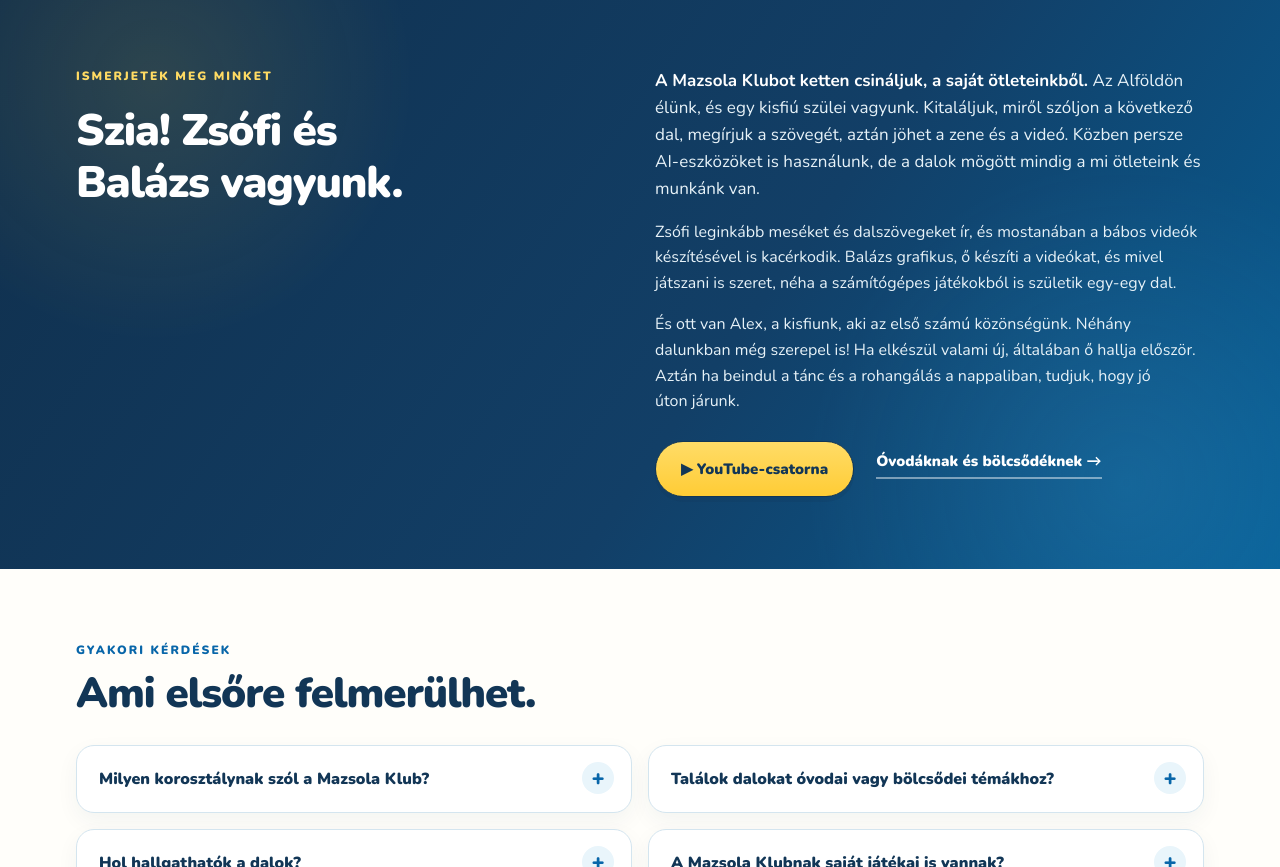
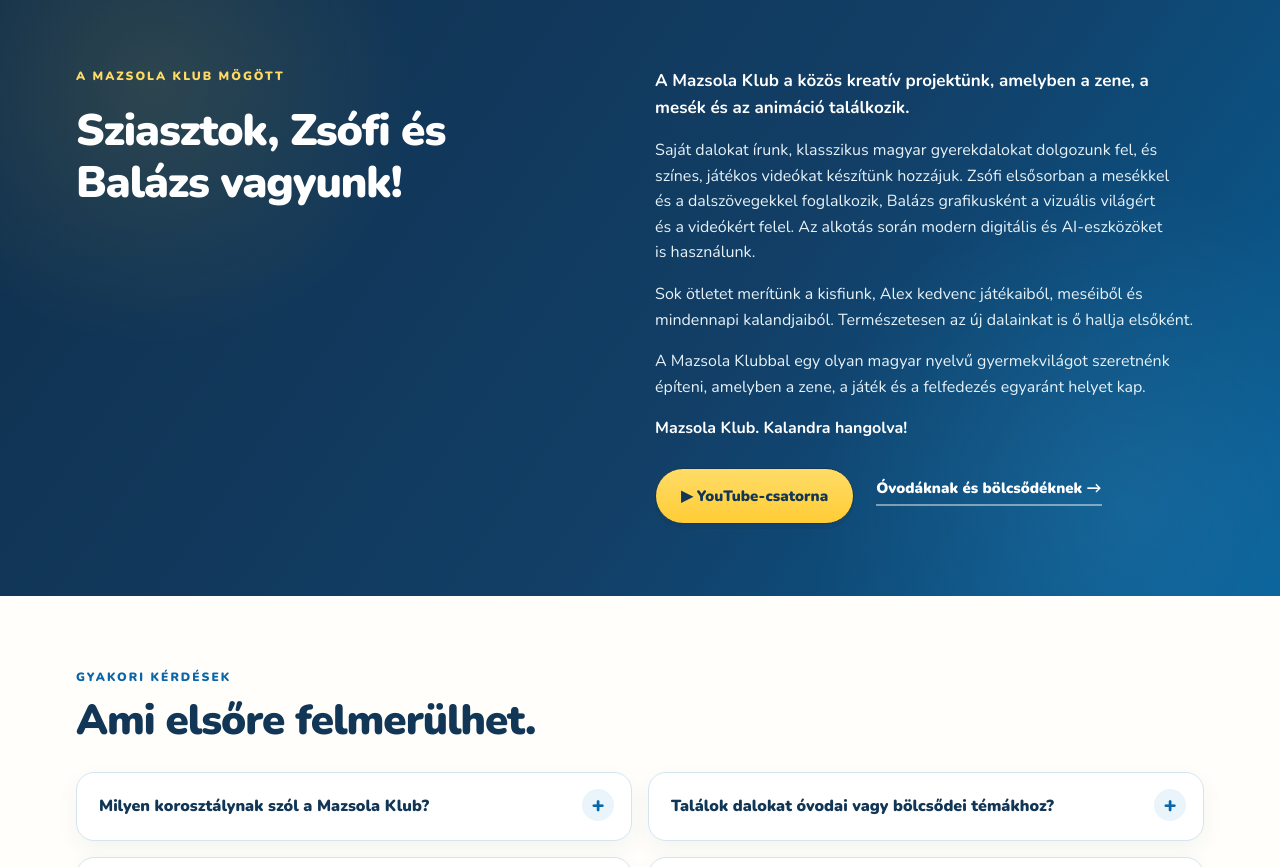
Before and after one commit to balazslengyel2019-afk/mazsola-klub, a plain HTML site: page index.html in a window 1280 px wide. Shown: the part 9650-10517 px from the top of the page. Drawn offline with nearby package versions, Linux system fonts and the light colour scheme; no server answers.

Commit message:
Rewrite homepage introduction and creator FAQ

```diff
--- a/index.html
+++ b/index.html
@@ -191,11 +191,13 @@
 </section>
 <section class="about" id="rolunk">
 <div class="wrap about-inner">
-<div><p class="eyebrow">ISMERJETEK MEG MINKET</p><h2>Szia! Zsófi és Balázs vagyunk.</h2></div>
+<div><p class="eyebrow">A MAZSOLA KLUB MÖGÖTT</p><h2>Sziasztok, Zsófi és Balázs vagyunk!</h2></div>
 <div class="about-copy">
-<p><strong>A Mazsola Klubot ketten csináljuk, a saját ötleteinkből.</strong> Az Alföldön élünk, és egy kisfiú szülei vagyunk. Kitaláljuk, miről szóljon a következő dal, megírjuk a szövegét, aztán jöhet a zene és a videó. Közben persze AI-eszközöket is használunk, de a dalok mögött mindig a mi ötleteink és munkánk van.</p>
-<p>Zsófi leginkább meséket és dalszövegeket ír, és mostanában a bábos videók készítésével is kacérkodik. Balázs grafikus, ő készíti a videókat, és mivel játszani is szeret, néha a számítógépes játékokból is születik egy-egy dal.</p>
-<p>És ott van Alex, a kisfiunk, aki az első számú közönségünk. Néhány dalunkban még szerepel is! Ha elkészül valami új, általában ő hallja először. Aztán ha beindul a tánc és a rohangálás a nappaliban, tudjuk, hogy jó úton járunk.</p>
+<p><strong>A Mazsola Klub a közös kreatív projektünk, amelyben a zene, a mesék és az animáció találkozik.</strong></p>
+<p>Saját dalokat írunk, klasszikus magyar gyerekdalokat dolgozunk fel, és színes, játékos videókat készítünk hozzájuk. Zsófi elsősorban a mesékkel és a dalszövegekkel foglalkozik, Balázs grafikusként a vizuális világért és a videókért felel. Az alkotás során modern digitális és AI-eszközöket is használunk.</p>
+<p>Sok ötletet merítünk a kisfiunk, Alex kedvenc játékaiból, meséiből és mindennapi kalandjaiból. Természetesen az új dalainkat is ő hallja elsőként.</p>
+<p>A Mazsola Klubbal egy olyan magyar nyelvű gyermekvilágot szeretnénk építeni, amelyben a zene, a játék és a felfedezés egyaránt helyet kap.</p>
+<p><strong>Mazsola Klub. Kalandra hangolva!</strong></p>
 <div class="about-actions"><a class="button primary" href="https://www.youtube.com/@mazsola-klub" target="_blank" rel="noopener">▶ YouTube-csatorna</a><a class="text-link" href="/ovodaknak/">Óvodáknak és bölcsődéknek →</a></div>
 </div>
 </div>
@@ -207,7 +209,7 @@
 <details><summary>Találok dalokat óvodai vagy bölcsődei témákhoz?</summary><p>Igen. Évszakok, ünnepek, mondókák, állatok, járművek és játékos tanulás szerint is lehet válogatni. Külön oldalt is készítettünk óvodapedagógusoknak és kisgyermeknevelőknek.</p></details>
 <details><summary>Hol hallgathatók a dalok?</summary><p>A dalok a Mazsola Klub YouTube-csatornáján érhetők el. A weboldalon a katalógusból közvetlenül elindíthatók a videók.</p></details>
 <details><summary>A Mazsola Klubnak saját játékai is vannak?</summary><p>Igen. Igen! Négy saját játékunk van: Szinti, Mosó, Halloween és Hógolyócsata. Mindegyikhez külön bemutatóoldal tartozik, és weben is játszhatók.</p></details>
-<details><summary>Kik készítik a Mazsola Klub dalait?</summary><p>A Mazsola Klub mögött mi állunk, Zsófi és Balázs. Az Alföldön élünk, egy kisfiú szülei vagyunk, és szeretjük a zenét, az animációkat és a kreatív alkotást. A dalainkat és videóinkat saját ötleteinkből készítjük.</p></details>
+<details><summary>Kik készítik a Mazsola Klub dalait?</summary><p>A Mazsola Klub egy független, magyar családi kreatív projekt, amelyet Zsófi és Balázs hozott létre. A dalok, a feldolgozások és a videók közös alkotói munkánk eredményei, amelyek elkészítéséhez modern digitális és AI-eszközöket is használunk.</p></details>
 <details><summary>Saját készítésűek a dalok és a videók?</summary><p>Saját dalokat írunk, emellett ismert magyar népdalokat és mondókákat is feldolgozunk. Mi találjuk ki a témákat, írjuk a saját dalszövegeinket és tervezzük meg a videók világát. A megvalósításhoz digitális és mesterségesintelligencia-alapú eszközöket is használunk.</p></details>
 <details><summary>Szponzoráltak a Mazsola Klub tartalmai?</summary><p>Nem. A Mazsola Klub jelenlegi dalai, videói és játékai nem szponzorált tartalmak. Független alkotókként, saját ötleteinkből és érdeklődésünkből készítjük őket.</p></details>
 <details><summary>Hogyan támogathatom a Mazsola Klubot?</summary><p>Dalaink és játékaink ingyenesen elérhetők. Ha szeretnéd segíteni a következő dalok, animációk és játékok elkészítését, a <a href="#tamogatas">Támogatás</a> résznél, Ko-fi-n keresztül megteheted.</p></details>
```
